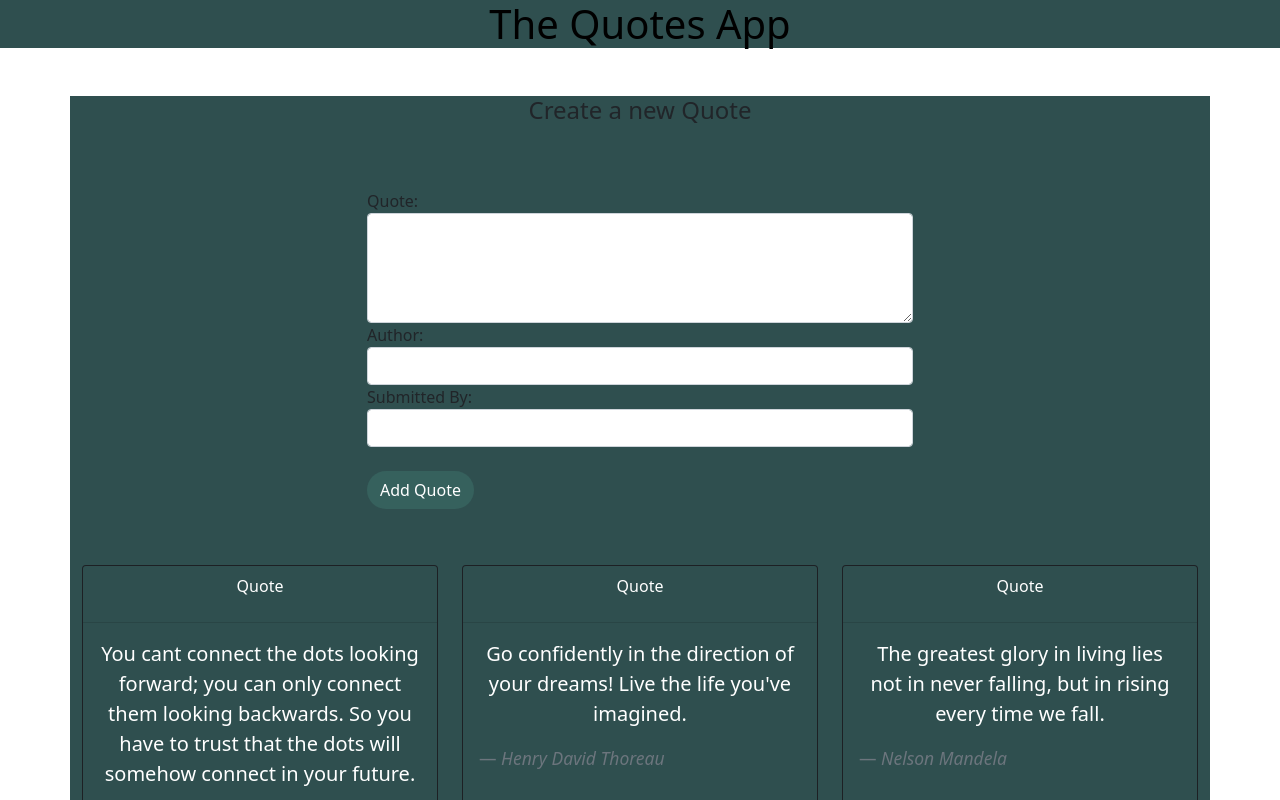
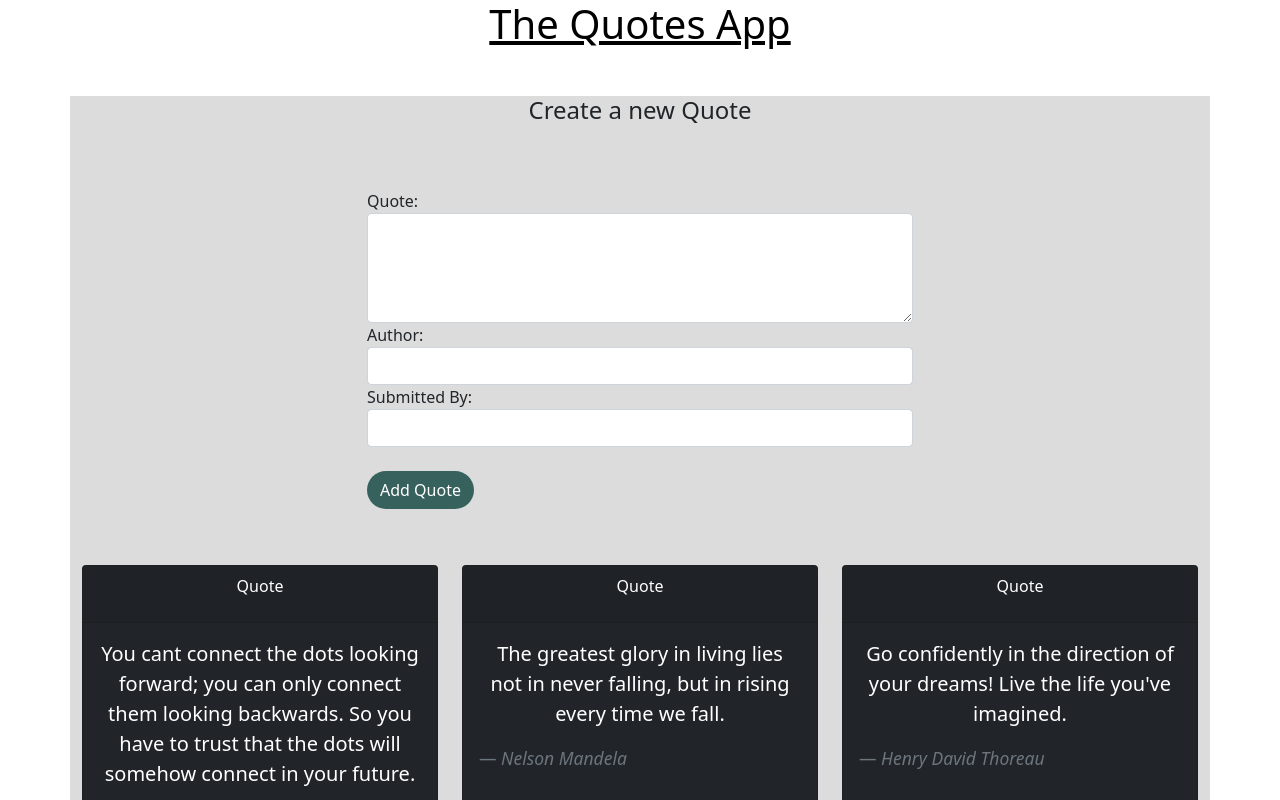
Before and after one commit to Nicholas-Kimutai/Quotes-App, an Angular app: page / in a window 1280 px wide. Shown: the top 800 px of the page. Built offline with nearby package versions, Linux system fonts and the light colour scheme.

Commit message:
Style:Style the app background color to give it appealing appearnce

```diff
--- a/src/app/quote/quote.component.css
+++ b/src/app/quote/quote.component.css
@@ -1,9 +1,10 @@
-*{
-    background-color:darkslategrey;
-}
+ .header,.container{
+     background-color:gainsboro;
+ }
 h1{
     text-align: center;
     color: black;
+    text-decoration: underline;
 }
 p{
     text-align: center;
--- a/src/app/quote/quote.component.html
+++ b/src/app/quote/quote.component.html
@@ -1,4 +1,4 @@
-<div>
+<div class=""header>
     <h1>The Quotes App</h1>
 </div>
 <div class="container">
--- a/src/app/quote/quote.component.ts
+++ b/src/app/quote/quote.component.ts
@@ -8,9 +8,9 @@ import { Quote } from '../quote';
 })
 export class QuoteComponent implements OnInit {
   quotes:Quote[]=[
-    new Quote("Nick","Steve Jobs","You cant connect the dots looking forward; you can only connect them looking backwards. So you have to trust that the dots will somehow connect in your future.",0,0,new Date(2022,1,1)),
-    new Quote("Nick","Henry David Thoreau","Go confidently in the direction of your dreams! Live the life you've imagined.",0,0,new Date(2022,1,31)),
-    new Quote("Nick","Nelson Mandela","The greatest glory in living lies not in never falling, but in rising every time we fall.",0,0, new Date(2015,12,12))
+    new Quote("Nick","Steve Jobs","You cant connect the dots looking forward; you can only connect them looking backwards. So you have to trust that the dots will somehow connect in your future.",24,2,new Date(2022,1,1)),
+    new Quote("Nick","Henry David Thoreau","Go confidently in the direction of your dreams! Live the life you've imagined.",2,0,new Date(2022,1,31)),
+    new Quote("Nick","Nelson Mandela","The greatest glory in living lies not in never falling, but in rising every time we fall.",5,5, new Date(2015,12,12))
   ];
 
   get sortQuotes(){
```
